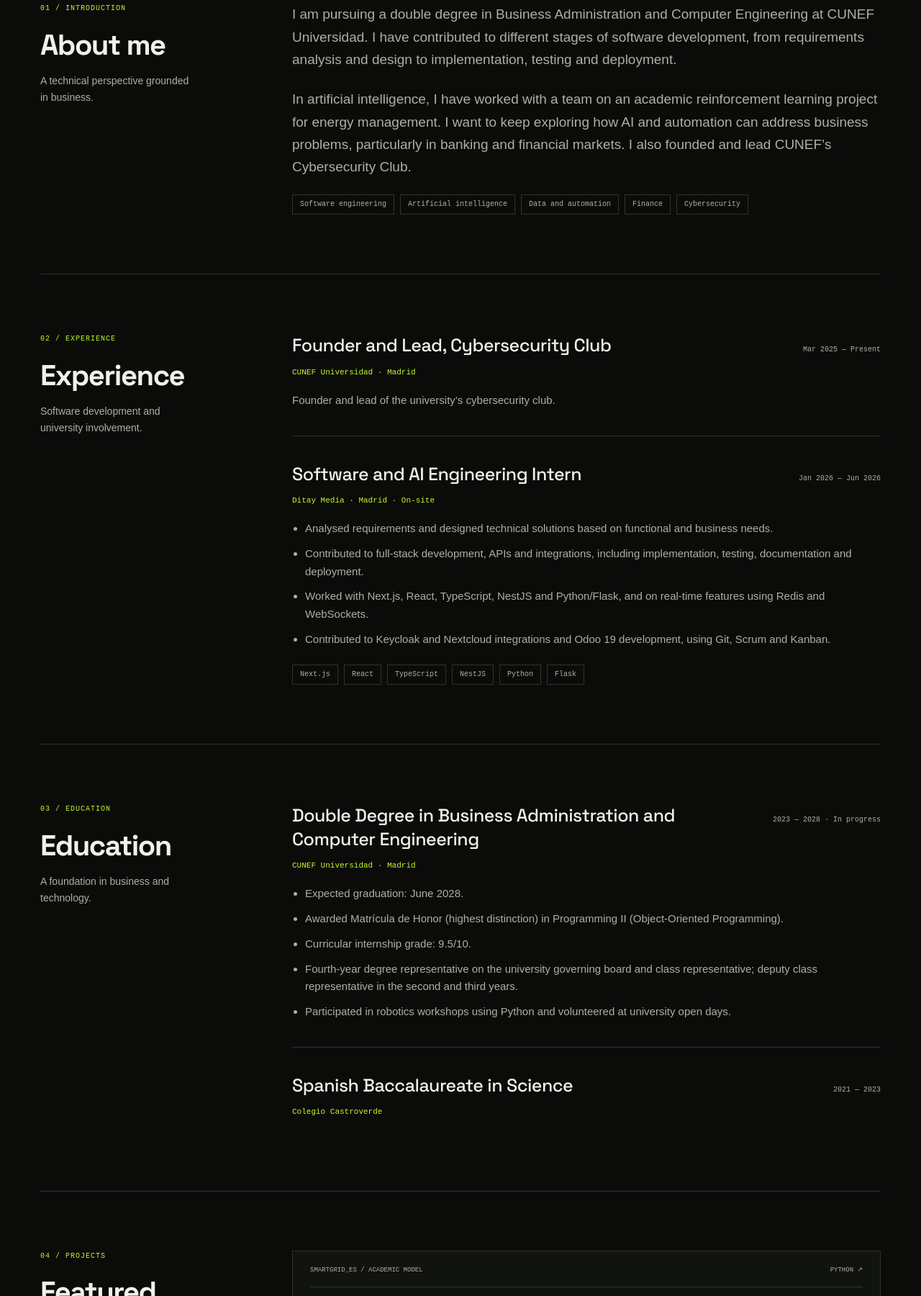
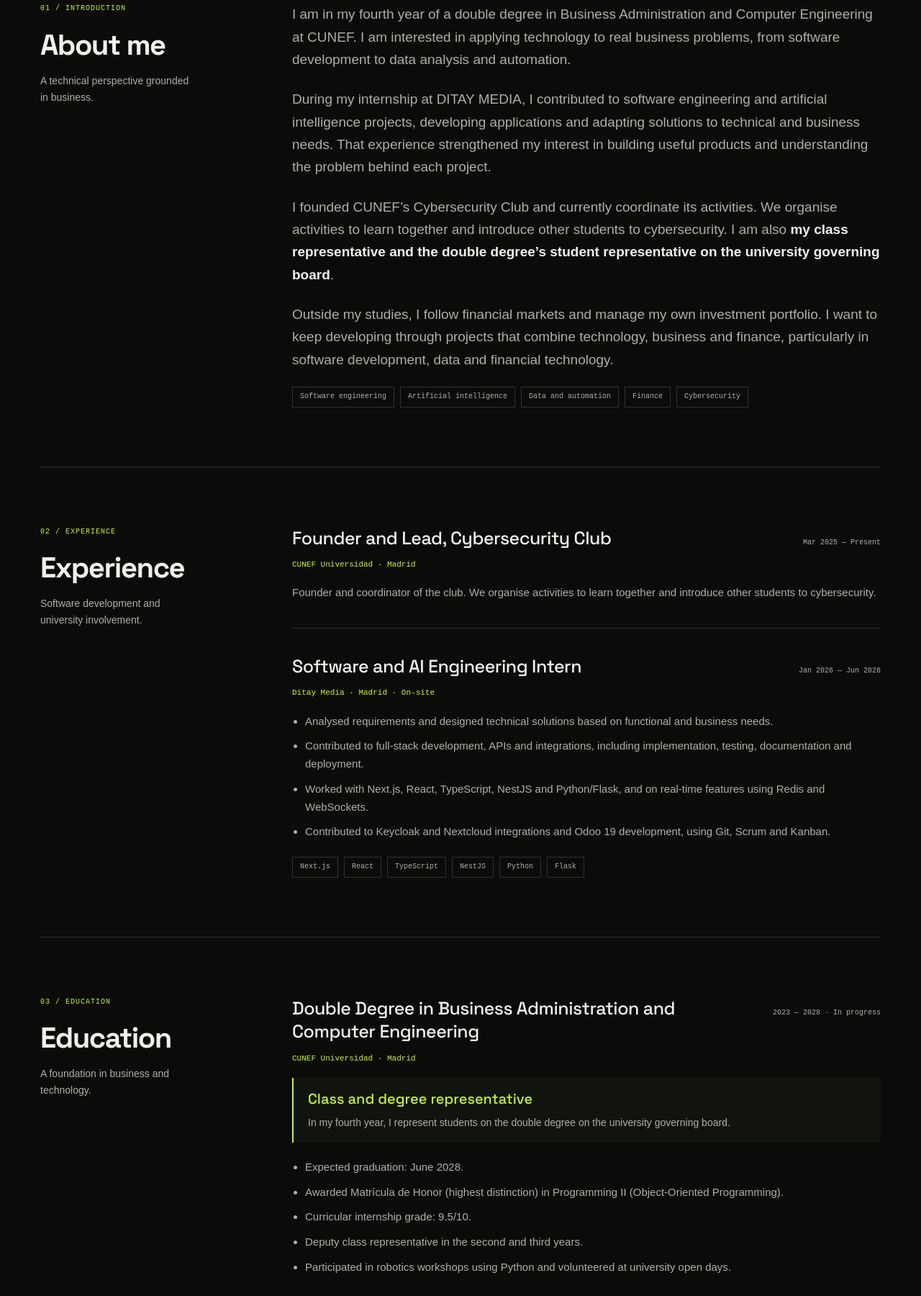
Before and after one commit to jaimeeblancoo/jaimeeblancoo.github.io, a plain HTML site: page en/index.html in a window 1280 px wide. Shown: the part 1000-2800 px from the top of the page at 72% size. Drawn offline with Linux system fonts and the light colour scheme.

Commit message:
Update bilingual about section and highlight student representation

```diff
--- a/en/index.html
+++ b/en/index.html
@@ -75,8 +75,10 @@
             <p class="section-note">A technical perspective grounded in business.</p>
           </div>
           <div>
-            <p class="body-copy">I am pursuing a double degree in Business Administration and Computer Engineering at CUNEF Universidad. I have contributed to different stages of software development, from requirements analysis and design to implementation, testing and deployment.</p>
-            <p class="body-copy">In artificial intelligence, I have worked with a team on an academic reinforcement learning project for energy management. I want to keep exploring how AI and automation can address business problems, particularly in banking and financial markets. I also founded and lead CUNEF’s Cybersecurity Club.</p>
+            <p class="body-copy">I am in my fourth year of a double degree in Business Administration and Computer Engineering at CUNEF. I am interested in applying technology to real business problems, from software development to data analysis and automation.</p>
+            <p class="body-copy">During my internship at DITAY MEDIA, I contributed to software engineering and artificial intelligence projects, developing applications and adapting solutions to technical and business needs. That experience strengthened my interest in building useful products and understanding the problem behind each project.</p>
+            <p class="body-copy">I founded CUNEF’s Cybersecurity Club and currently coordinate its activities. We organise activities to learn together and introduce other students to cybersecurity. I am also <strong class="highlight">my class representative and the double degree’s student representative on the university governing board</strong>.</p>
+            <p class="body-copy">Outside my studies, I follow financial markets and manage my own investment portfolio. I want to keep developing through projects that combine technology, business and finance, particularly in software development, data and financial technology.</p>
             <div class="tags">
               <span class="tag">Software engineering</span>
               <span class="tag">Artificial intelligence</span>
@@ -101,7 +103,7 @@
                 <span class="date">Mar 2025 — Present</span>
               </div>
               <p class="company">CUNEF Universidad · Madrid</p>
-              <p class="detail">Founder and lead of the university’s cybersecurity club.</p>
+              <p class="detail">Founder and coordinator of the club. We organise activities to learn together and introduce other students to cybersecurity.</p>
             </article>
             <article class="entry">
               <div class="entry-top">
@@ -141,11 +143,12 @@
                 <span class="date">2023 — 2028 · In progress</span>
               </div>
               <p class="company">CUNEF Universidad · Madrid</p>
+              <p class="leadership-summary"><strong>Class and degree representative</strong><span>In my fourth year, I represent students on the double degree on the university governing board.</span></p>
               <ul class="bullet-list">
                 <li>Expected graduation: June 2028.</li>
                 <li>Awarded Matrícula de Honor (highest distinction) in Programming II (Object-Oriented Programming).</li>
                 <li>Curricular internship grade: 9.5/10.</li>
-                <li>Fourth-year degree representative on the university governing board and class representative; deputy class representative in the second and third years.</li>
+                <li>Deputy class representative in the second and third years.</li>
                 <li>Participated in robotics workshops using Python and volunteered at university open days.</li>
               </ul>
             </article>
--- a/src/css/styles.css
+++ b/src/css/styles.css
@@ -81,6 +81,9 @@ h3 { margin:0; font-size:25px; line-height:1.3; font-weight:500; letter-spacing:
 .cert .detail { font-size:14px; }
 .small-note { font-size:13px; color:var(--muted); margin:18px 0 0; }
 .highlight { color:var(--ink); font-weight:600; }
+.leadership-summary { margin:0 0 22px; padding:16px 20px; border-left:2px solid var(--accent); background:var(--white); }
+.leadership-summary strong { display:block; color:var(--accent); font:500 20px/1.35 Space,Arial,sans-serif; }
+.leadership-summary span { display:block; margin-top:8px; color:var(--muted); font-size:14px; }
 .contact { display:flex; align-items:flex-end; justify-content:space-between; gap:40px; }
 .contact h2 { font-size:clamp(48px,6.5vw,90px); letter-spacing:-4px; }
 .contact h2 span { color:var(--accent); }
```
Also changed, not shown: index.html (+7 -4 lines).
